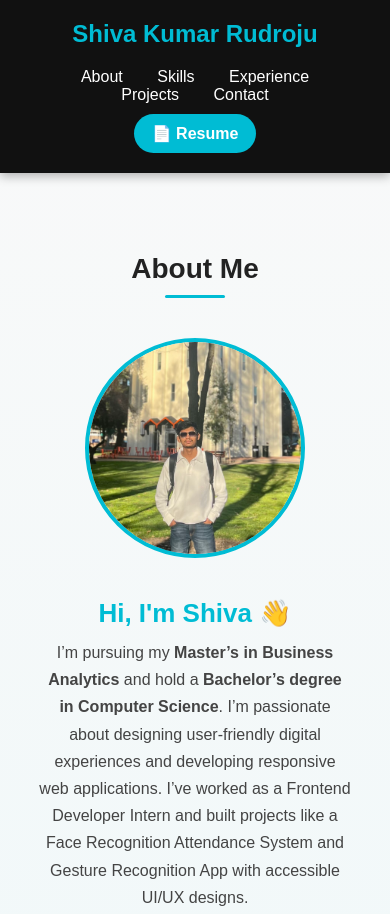
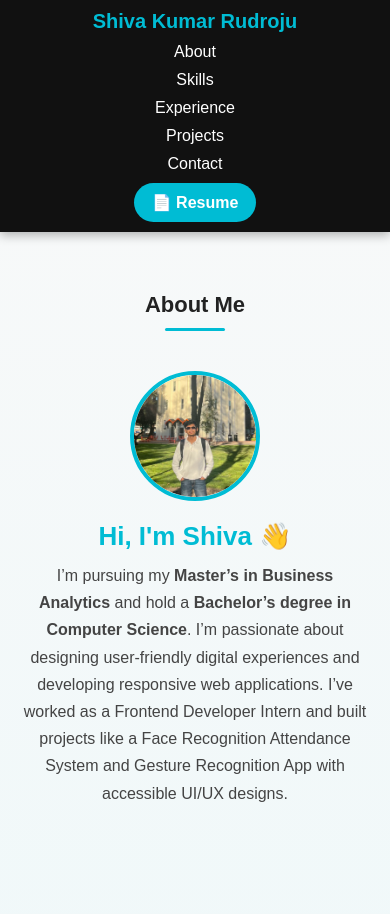
Before and after one commit to Shivarudroju/shiva_Portfolio, a plain HTML site: page index.html in a window 390 px wide. Shown: the top 914 px of the page. Drawn offline with Linux system fonts and the light colour scheme.

Commit message:
Update index.html

```diff
--- a/index.html
+++ b/index.html
@@ -5,6 +5,7 @@
   <meta charset="UTF-8" />
   <meta name="viewport" content="width=device-width, initial-scale=1.0" />
   <title>Shiva Kumar Rudroju | Portfolio</title>
+
   <style>
     * {
       margin: 0;
@@ -42,10 +43,16 @@
       font-weight: 600;
     }
 
+    nav {
+      display: flex;
+      flex-wrap: wrap;
+      justify-content: center;
+      gap: 15px;
+    }
+
     nav a {
       color: white;
       text-decoration: none;
-            margin: 0 15px;
       font-weight: 500;
       transition: 0.3s;
     }
@@ -177,7 +184,7 @@
     /* EXPERIENCE */
     .experience {
       display: grid;
-            grid-template-columns: repeat(auto-fit, minmax(300px, 1fr));
+      grid-template-columns: repeat(auto-fit, minmax(280px, 1fr));
       gap: 25px;
       max-width: 1000px;
       margin: auto;
@@ -217,7 +224,7 @@
     /* PROJECTS */
     .projects {
       display: grid;
-            grid-template-columns: repeat(auto-fit, minmax(300px, 1fr));
+      grid-template-columns: repeat(auto-fit, minmax(280px, 1fr));
       gap: 25px;
       max-width: 1000px;
       margin: auto;
@@ -286,22 +293,73 @@
       font-size: 14px;
     }
 
+    /* MOBILE OPTIMIZATION */
     @media (max-width: 768px) {
       header {
         flex-direction: column;
         text-align: center;
+        padding: 15px;
+      }
+
+      header h1 {
+        font-size: 20px;
       }
 
       nav {
-                margin-top: 10px;
+        flex-direction: column;
+        gap: 10px;
+      }
+
+      section {
+        padding: 60px 5%;
       }
 
       .about {
         flex-direction: column;
+        gap: 20px;
+      }
+
+      .about img {
+        width: 160px;
+        height: 160px;
       }
 
       .about-text {
         text-align: center;
+      }
+
+      h2 {
+        font-size: 24px;
+      }
+
+      .exp-card,
+      .project-card {
+        padding: 20px;
+      }
+
+      .btn {
+        padding: 10px 20px;
+        font-size: 14px;
+      }
+    }
+
+    @media (max-width: 480px) {
+      header {
+        padding: 10px;
+      }
+
+      .about img {
+        width: 130px;
+        height: 130px;
+      }
+
+      h2 {
+        font-size: 22px;
+      }
+
+      .skill {
+        padding: 10px 18px;
+        font-size: 14px;
       }
     }
   </style>
@@ -403,8 +461,7 @@
       <div class="contact-buttons">
         <a href="mailto:shivarudroju21@gmail.com" class="btn">📧 Email Me</a>
         <a href="tel:+16027275910" class="btn">📞 Call Me</a>
-                <a href="https://www.linkedin.com/in/shiva-kumar-rudroju-100a60270?utm_source=share&utm_campaign=share_via&utm_content=profile&utm_medium=ios_app"
-                    target="_blank" class="btn">💼 LinkedIn</a>
+        <a href="https://www.linkedin.com/in/shiva-kumar-rudroju-100a60270" target="_blank" class="btn">💼 LinkedIn</a>
       </div>
     </div>
   </section>
```
Lines whose indentation alone changed are shown as unchanged.
